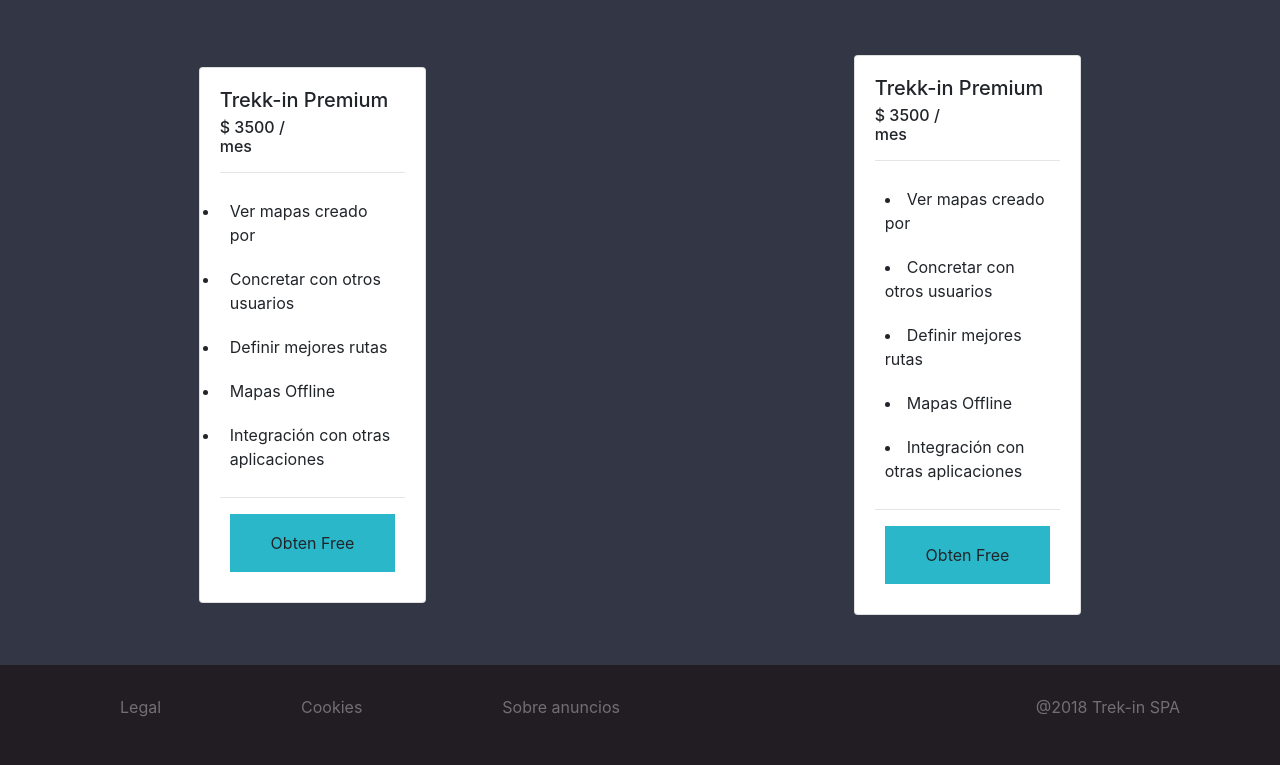
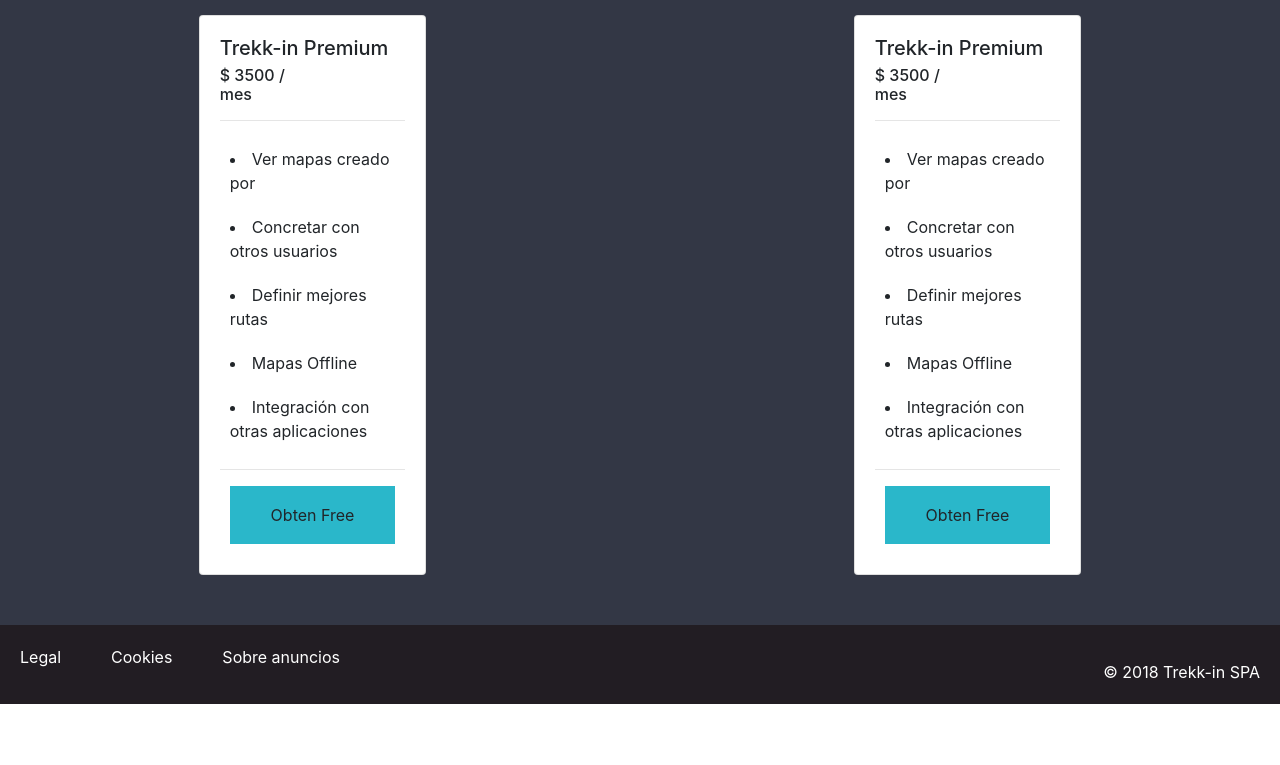
Before and after one commit to sebafariass/Startup-Treek, a plain HTML site: page index.html in a window 1280 px wide. Shown: the part 1636-2401 px from the top of the page. After the commit the page ends 2340 px from the top, so only its background shows below. Drawn offline with nearby package versions, Linux system fonts and the light colour scheme.

Commit message:
ultimo y gran commit

```diff
--- a/assets/sass/abstracts/helpers.scss
+++ b/assets/sass/abstracts/helpers.scss
@@ -49,6 +49,15 @@
 
  }
 
+//caracteristicas h1
+
+ @media (max-width:380px) {
+     #Caracteristicas h1 {
+         font-size: $x-large;
+     }
+ }
+
+
  @media (max-width:724px) {
     .caracteristicas__niveles {
         text-align: center;
@@ -99,54 +108,26 @@
 
 
 
-/*
-FOOTER
-*/
-
-@media (min-width:992px) {
-    .footer__contacto {
-        background-color: $raising-black;
-        height: 100px;
-        display: flex;
-       justify-content: space-between;
-       padding: 20px;
-       width: 50%;
-
-
-
-    }
-    .footer__parrafo {
-     position: flex;
 
 
 
 
-    }
-}
+/*
+FOOTER
+*/
 
 
 
 
 
+@media (min-width:748px){
+    #footer__section {
+            display: flex;
+            justify-content: space-between;
+            padding: 65px;
+    }
 
-
-@media (max-width:992px) {
-    .footer__contacto {
-        background-color: $raising-black;
-        height: 100px;
-        display: flex;
-        padding: 20px;
-
-
-
-
-
-    }
-    .footer__parrafo {
-     display: flex;
-
-
-
-
+    #footer__section a {
+        margin-right:50px;
     }
 }
--- a/assets/sass/layout/footer.scss
+++ b/assets/sass/layout/footer.scss
@@ -1,42 +1,22 @@
-//modificando colores etiqueta <a>
 
-footer {
-    background-color: $raising-black;
-    height: 100px;
+#footer__section{
+    color:$white;
+    background: $raising-black;
+    font-size: $medium;
+    padding: 20px;
+
+}
+a{
+    color:$white;
+}
+
+.footer__component {
     display: flex;
     justify-content: space-between;
-    align-items: center;
-    padding: 20px 100px;
-    color: $nickel;
-
 
 }
-
-
-
-
-.footer__contacto{
-    background-color: $raising-black;
-    height: 100px;
-    display: flex;
-   justify-content: space-between;
-   color: $nickel;
-   width: 50%;
-   align-items: center;
-
-
-
-    p:link
-{
-text-decoration:none;
-
+#footer__section p {
+    text-align: center;
+    margin-bottom: 0px;
+    margin-top: 15px;
 }
-
-}
-
-a {
-    color: $nickel;
-    display: flex;
-    justify-content: left;
-
-}
--- a/index.html
+++ b/index.html
@@ -56,7 +56,7 @@
         Caracteristicas
       -->
     <section id="Caracteristicas">
-        <h1 class="mb-5">Caracteristicas</h1>
+        <h1>Caracteristicas</h1>
         <div class="caracteristicas mb-5 row">
             <div class="caracteristicas__niveles mb-5 col-xs-12  col-lg-6 col-xl-5">
                 <img class="caracteristicas__niveles_img" src="assets/img/bar-graph.svg" alt="Grafico Web" srcset="">
@@ -90,7 +90,7 @@
                     <h6 class="card-subtitle mb-2 ">$ 3500 / <br> mes</h6>
                     <hr>
                     <p class="card-text">
-                        <ul>
+                        <ul"> <!-- Consulta por cdigo " -->
                             <li>Ver mapas creado por</li>
                             <li>Concretar con otros usuarios</li>
                             <li>Definir mejores rutas</li>
@@ -135,20 +135,16 @@
     </section>
 
 
-    <footer class="footer__section">
-        <div class="footer__contacto">
-
-            <p>Legal</p>
-            <p>Cookies</p>
-            <p>Sobre anuncios</p>
-
-
+    <footer id="footer__section">
+        <div class="footer__component">
+          <a href="#">Legal</a>
+          <a href="#">Cookies</a>
+          <a href="#">Sobre anuncios</a>
         </div>
-
-       <p class="footer__parrafo">@2018 Trek-in SPA</p>
-
-
-    </footer>
+        <div class="footer__segunda-linea">
+          <p>© 2018 Trekk-in SPA</p>
+        </div>
+      </footer>
 
 
 
```
Also changed, not shown: assets/css/main.css, 1 other file.
